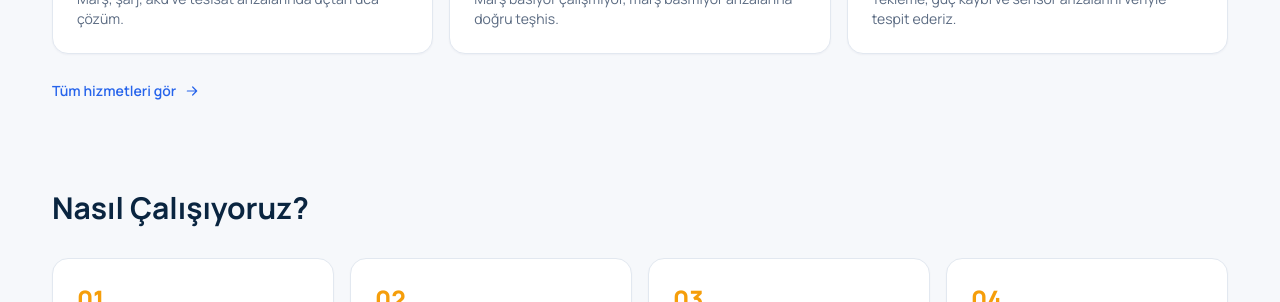
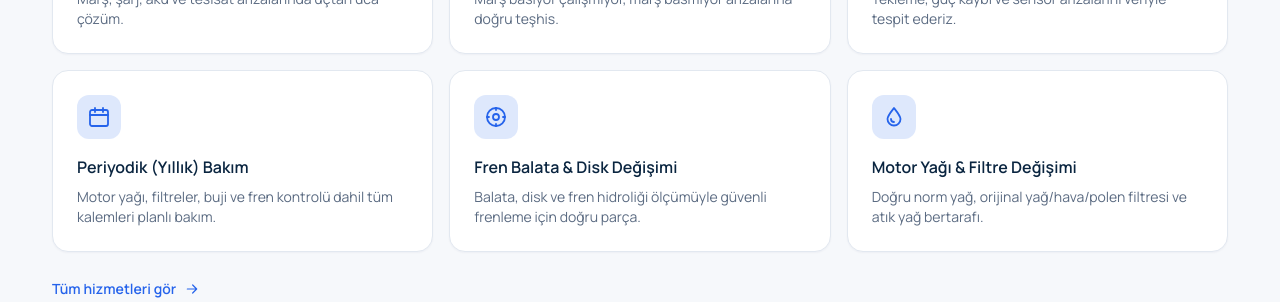
Before and after one commit to Ahanci/canoto, a Next.js app: page / in a window 1280 px wide. Shown: the part 1205-1507 px from the top of the page. Built offline with nearby package versions, Linux system fonts and the light colour scheme.

Commit message:
feat: add periodic maintenance, brake and oil services
- Add 3 new service cards: Periyodik Bakım, Fren Balata & Disk, Motor Yağı & Filtre
- Add BrakeIcon, OilIcon, CalendarIcon to icon set
- Update site.services for footer
- 9 total services (6 electronic + 3 mechanical maintenance)

```diff
--- a/src/app/hizmetler/page.tsx
+++ b/src/app/hizmetler/page.tsx
@@ -3,7 +3,7 @@ import Link from "next/link";
 import { site } from "@/lib/site";
 import { CTASection } from "@/components/CTASection";
 import { JsonLd } from "@/components/JsonLd";
-import { ChipIcon, EngineIcon, BoltIcon, WrenchIcon, GaugeIcon, CheckIcon, ArrowRightIcon } from "@/components/icons";
+import { ChipIcon, EngineIcon, BoltIcon, WrenchIcon, GaugeIcon, CheckIcon, ArrowRightIcon, BrakeIcon, OilIcon, CalendarIcon } from "@/components/icons";
 
 export const metadata: Metadata = {
   title: "Hizmetlerimiz — Bilgisayarlı Arıza Tespiti & Oto Elektrik",
@@ -48,6 +48,24 @@ const services = [
     title: "Sensör & Performans Arızaları",
     desc: "Tekleme, güç kaybı ve yüksek yakıt tüketimi gibi performans sorunlarında sensör ve sistem verilerini analiz ederek nedeni buluruz.",
     points: ["Tekleme tespiti", "Sensör doğrulama", "Yakıt tüketimi analizi"],
+  },
+  {
+    icon: CalendarIcon,
+    title: "Periyodik (Yıllık) Bakım",
+    desc: "Aracınızın motor yağı, filtreler, buji, fren sistemi, triger/aksesuar kayışı ve sıvı seviyelerini üretici planına uygun şekilde planlı olarak değiştirir ve kontrol ederiz. Düzenli bakım, büyük arızaları önlemenin en ekonomik yoludur.",
+    points: ["Motor yağı & filtre seti", "Fren, balata ve hidrolik kontrolü", "Bilgisayarlı sağlık taraması dahil"],
+  },
+  {
+    icon: BrakeIcon,
+    title: "Fren Balata & Disk Değişimi",
+    desc: "Balata kalınlığı, disk yüzey durumu ve fren hidroliği ölçümü yapıp güvenli frenleme için aracınıza uygun OEM kalitesinde parça ile değişim uygularız. Gerekirse disk ile birlikte set halinde değişim yaparız.",
+    points: ["Ön & arka balata", "Disk ölçümü ve gerekirse değişim", "Fren hidroliği yenileme"],
+  },
+  {
+    icon: OilIcon,
+    title: "Motor Yağı & Filtre Değişimi",
+    desc: "Aracınızın üretici normuna uygun (örn. 5W-30, 5W-40) doğru yağ ve orijinal yağ, hava ve polen filtresi ile periyodik değişim yapıyor; kullanılmış yağı mevzuata uygun şekilde bertaraf ediyoruz.",
+    points: ["Doğru norm yağ seçimi", "Yağ, hava, polen filtresi", "Atık yağ bertarafı"],
   },
 ];
 
--- a/src/app/page.tsx
+++ b/src/app/page.tsx
@@ -19,6 +19,9 @@ import {
   ArrowRightIcon,
   MapPinIcon,
   ClockIcon,
+  BrakeIcon,
+  OilIcon,
+  CalendarIcon,
 } from "@/components/icons";
 
 const services = [
@@ -28,6 +31,9 @@ const services = [
   { icon: BoltIcon, title: "Oto Elektrik Arızaları", desc: "Marş, şarj, akü ve tesisat arızalarında uçtan uca çözüm." },
   { icon: WrenchIcon, title: "Marş & Çalışmama Sorunları", desc: "Marş basıyor çalışmıyor, marş basmıyor arızalarına doğru teşhis." },
   { icon: GaugeIcon, title: "Sensör & Performans", desc: "Tekleme, güç kaybı ve sensör arızalarını veriyle tespit ederiz." },
+  { icon: CalendarIcon, title: "Periyodik (Yıllık) Bakım", desc: "Motor yağı, filtreler, buji ve fren kontrolü dahil tüm kalemleri planlı bakım." },
+  { icon: BrakeIcon, title: "Fren Balata & Disk Değişimi", desc: "Balata, disk ve fren hidroliği ölçümüyle güvenli frenleme için doğru parça." },
+  { icon: OilIcon, title: "Motor Yağı & Filtre Değişimi", desc: "Doğru norm yağ, orijinal yağ/hava/polen filtresi ve atık yağ bertarafı." },
 ];
 
 const steps = [
--- a/src/components/icons.tsx
+++ b/src/components/icons.tsx
@@ -90,3 +90,25 @@ export const MenuIcon = (p: SVGProps<SVGSVGElement>) => (
     <path d="M4 6h16M4 12h16M4 18h16" />
   </svg>
 );
+
+export const BrakeIcon = (p: SVGProps<SVGSVGElement>) => (
+  <svg {...base(p)}>
+    <circle cx="12" cy="12" r="9" />
+    <circle cx="12" cy="12" r="3" />
+    <path d="M12 3v2M12 19v2M3 12h2M19 12h2" />
+  </svg>
+);
+
+export const OilIcon = (p: SVGProps<SVGSVGElement>) => (
+  <svg {...base(p)}>
+    <path d="M12 3c-4 5-6.5 8-6.5 11a6.5 6.5 0 0 0 13 0c0-3-2.5-6-6.5-11Z" />
+    <path d="M9 14a3 3 0 0 0 3 3" />
+  </svg>
+);
+
+export const CalendarIcon = (p: SVGProps<SVGSVGElement>) => (
+  <svg {...base(p)}>
+    <rect x="3" y="5" width="18" height="16" rx="2" />
+    <path d="M3 10h18M8 3v4M16 3v4" />
+  </svg>
+);
--- a/src/lib/site.ts
+++ b/src/lib/site.ts
@@ -31,6 +31,9 @@ export const site = {
     "Motor arıza lambası analizi",
     "Oto beyin (ECU) arıza tespiti ve tamiri",
     "Elektronik araç sistemleri arıza giderme",
+    "Periyodik (yıllık) araç bakımı",
+    "Fren balata ve disk değişimi",
+    "Motor yağı ve filtre değişimi",
   ],
 };
 
```
